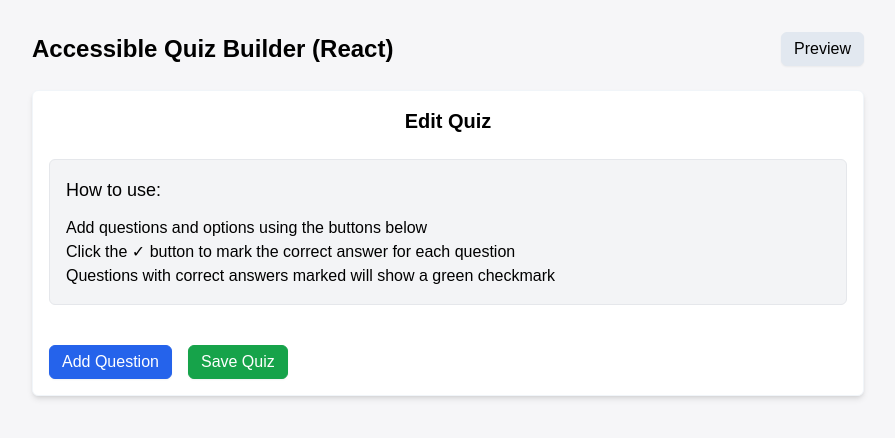
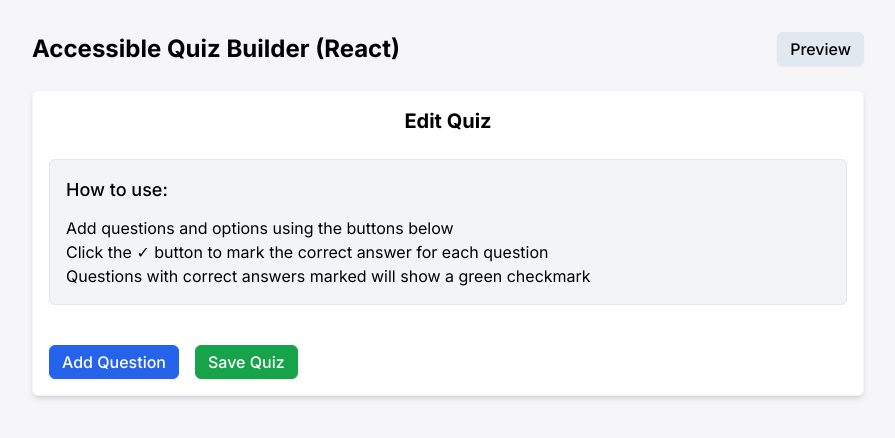
Before and after one commit to Kgaogel09/quiz-builder, a React (Vite) app: page / in a window 1280 px wide. Shown: the top 438 px of the page, without its empty margins (192-1087 px from the left). Built offline with nearby package versions, Linux system fonts and the light colour scheme.

Commit message:
refactor(style): update body font settings

```diff
--- a/src/index.css
+++ b/src/index.css
@@ -11,7 +11,10 @@
 }
 
 body {
-  font-family: Arial, Helvetica, sans-serif;
+  font-family: "Inter", sans-serif;
+  font-optical-sizing: auto;
+  font-weight: normal;
+  font-style: normal;
   line-height: 1.5;
   background: #f6f6f8;
 }
```
